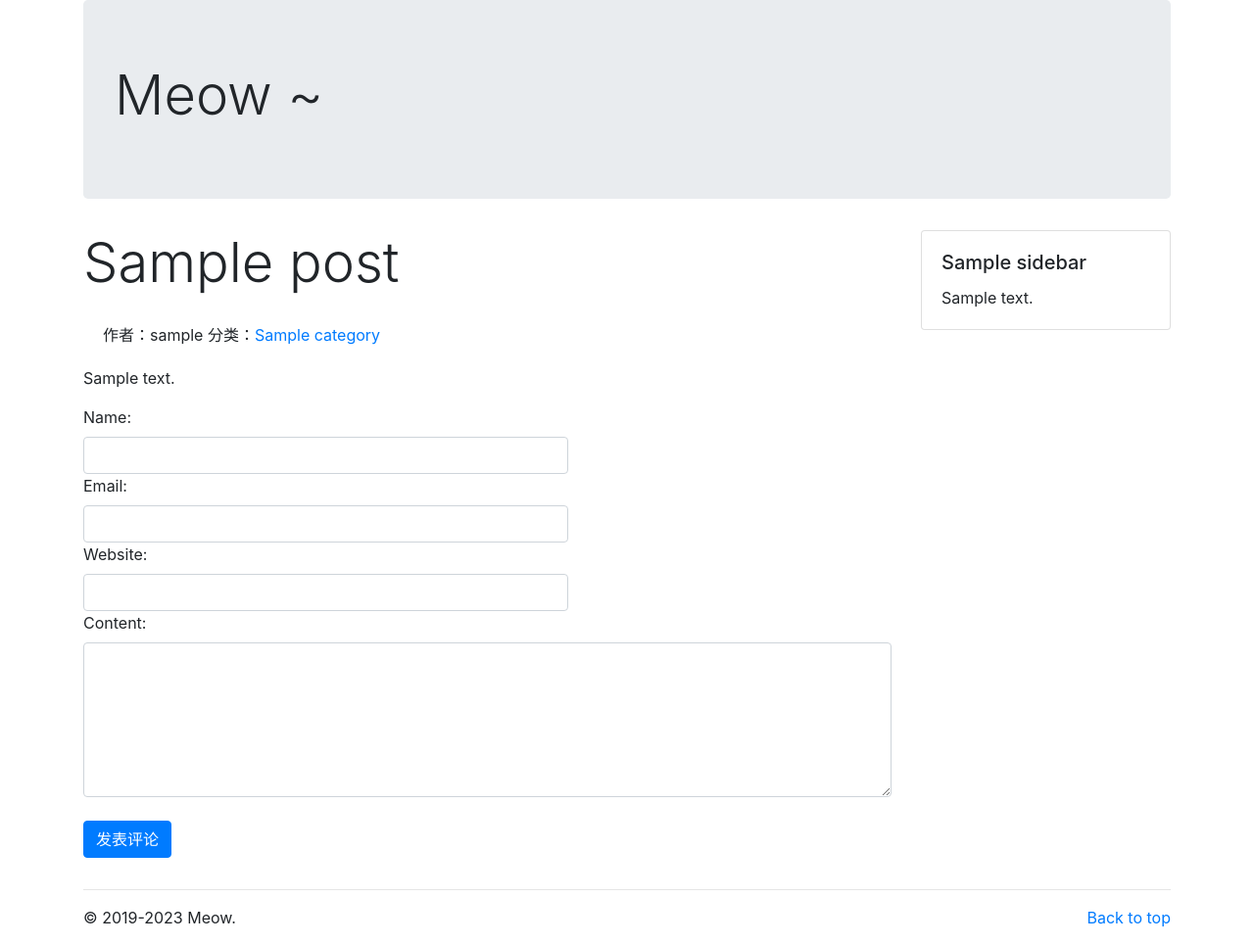
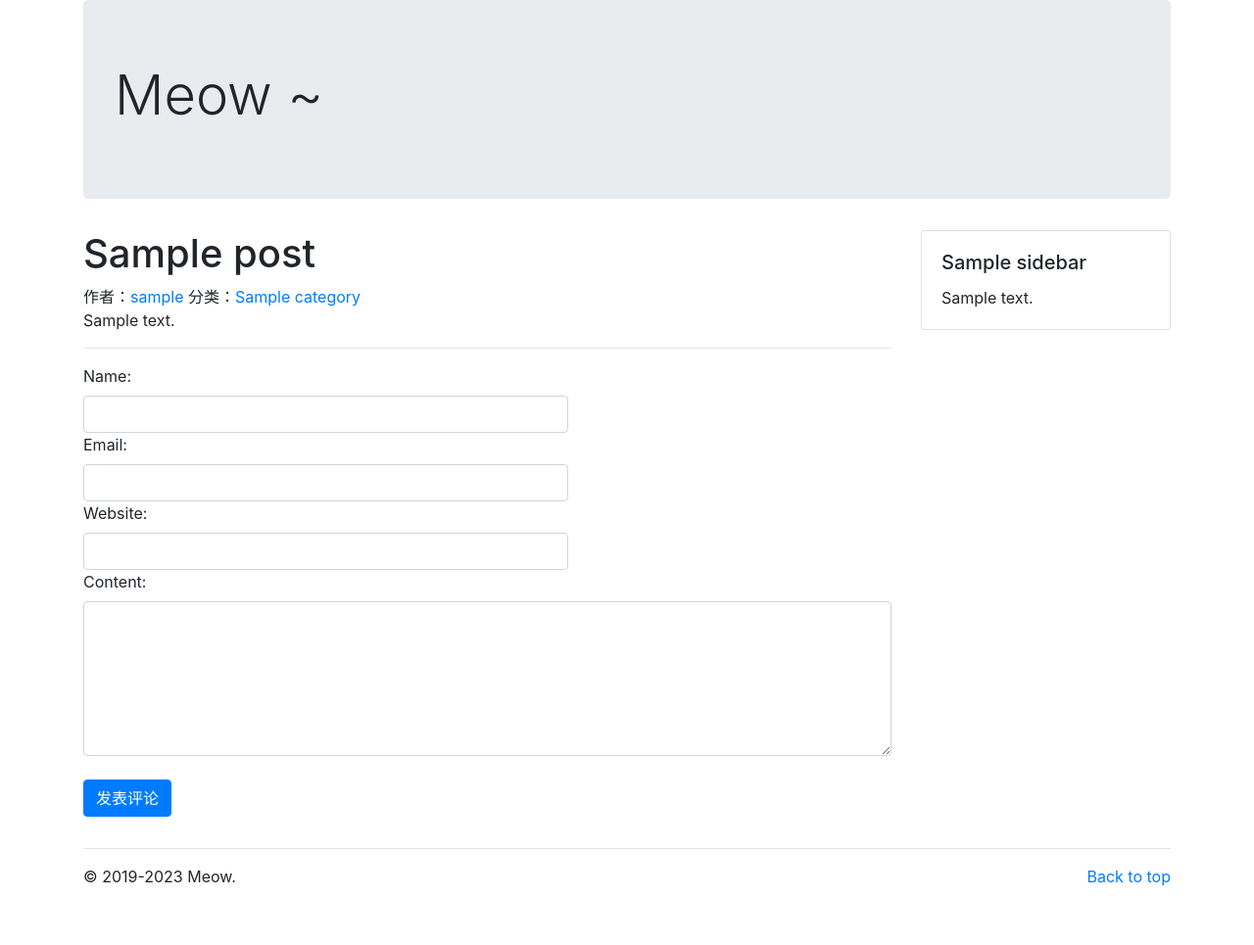
Before and after one commit to icealtria/Django-Blog, a Django app: page /post/1/ in a window 1280 px wide. Shown: the part 56-1021 px from the top of the page at 98% size. After the commit the page ends 961 px from the top, so only its background shows below. Run offline with Django 4.2, Linux system fonts and the light colour scheme; tables that the repository leaves empty hold one stand-in row (values such as "Sample post"); some libraries are stand-ins or nearby versions.

Commit message:
html content

```diff
--- a/blog/models.py
+++ b/blog/models.py
@@ -38,6 +38,7 @@ class Post(models.Model):
     title = models.CharField(max_length=100)
     desc = models.TextField(blank=True)
     body = models.TextField(blank=True)
+    body_html = models.TextField(blank=True,verbose_name="正文html", editable=False)
 
     category = models.ForeignKey(Category, on_delete=models.CASCADE)
     tags = models.ManyToManyField(Tag, blank=True)
--- a/blog_sys/themes/bootstarp/templates/blog/base.html
+++ b/blog_sys/themes/bootstarp/templates/blog/base.html
@@ -2,6 +2,8 @@
 {% load static %}
 <html>
   <head>
+    {% block extra_head %}
+    {% endblock extra_head %}
     <meta charset="utf-8" />
     <title>
       {% block title %}
--- a/blog_sys/themes/bootstarp/templates/blog/detail.html
+++ b/blog_sys/themes/bootstarp/templates/blog/detail.html
@@ -6,18 +6,27 @@
   {{ post.title }}
 {% endblock title %}
 
+{% block extra_head %}
+<link rel="stylesheet" href="https://cdn.bootcss.com/highlight.js/9.12.0/styles/github.min.css">
+<script>hljs.initHighlightingOnLoad();</script>
+{% endblock extra_head %}
 
 {% block main %}
   {% if post %}
-    <h1 class="display-4">{{ post.title }}</h1>
-    <div class="card-body">
-      <span>作者：{{ post.owner }}</span>
+  <div class="blog-post"></div>
+    <h1 class="blog-post-title">{{ post.title }}</h1>
+    <div class="post-meta">
+      <span>作者：<a href="{% url 'author' post.owner.id %}">{{ post.owner }}</a></span>
       <span>分类：<a href="{% url 'category_list' post.category.id %}">{{ post.category }}</a></span>
+    </div>
 
-    </div>
-    <p class="card-text">{{ post.body }}</p>
+      {% autoescape off %}
+      {{ post.body }}
+      {% endautoescape %}
+
   {% endif %}
 
+<hr>
 {% comment_block request.path %}
 
 {% endblock %}
```
Also changed, not shown: blog/migrations/0007_post_body_html.py (added).
